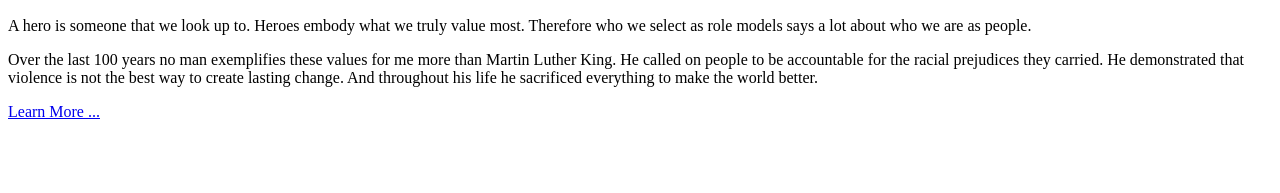
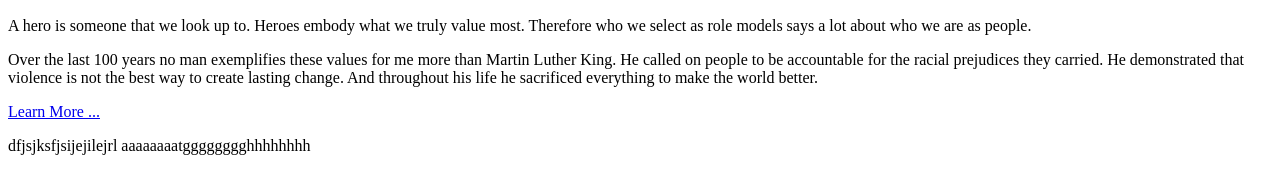
Before and after one commit to natperales-bacs200/natperales-bacs200.github.io, a plain HTML site: page inspire.html in a window 1280 px wide. Shown: the part 481-674 px from the top of the page. Drawn offline with Linux system fonts and the light colour scheme.

Commit message:
Update inspire.html

```diff
--- a/inspire.html
+++ b/inspire.html
@@ -11,5 +11,6 @@
         <p>A hero is someone that we look up to. Heroes embody what we truly value most. Therefore who we select as role models says a lot about who we are as people.</p>
         <p>Over the last 100 years no man exemplifies these values for me more than Martin Luther King. He called on people to be accountable for the racial prejudices they carried. He demonstrated that violence is not the best way to create lasting change. And throughout his life he sacrificed everything to make the world better.</p>
         <p><a href="https://www.biography.com/activist/martin-luther-king-jr">Learn More ...</a></p>
+        <p>dfjsjksfjsijejilejrl aaaaaaaatgggggggghhhhhhhh</p>
     </body>
 </html>
```
